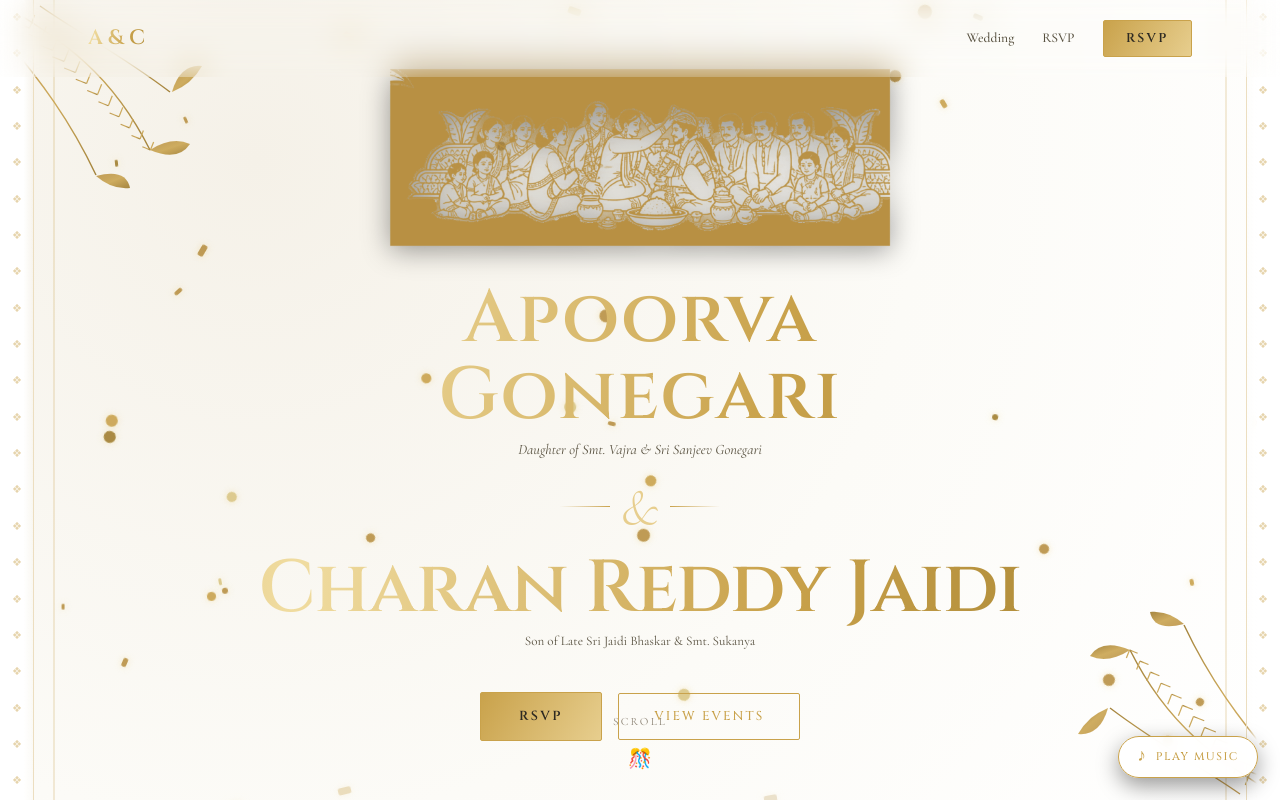
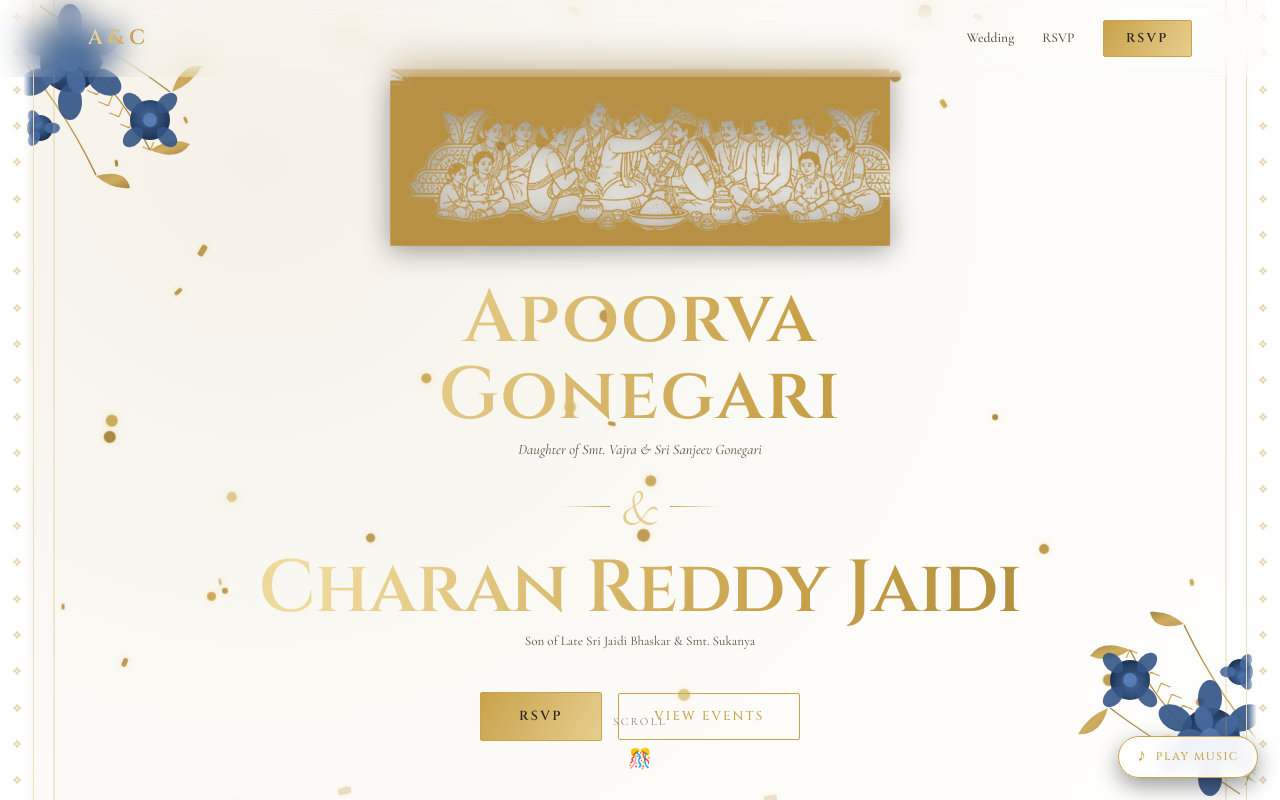
Before and after one commit to charanreddy7cr7/charan-appu-invite, a Next.js app: page / in a window 1280 px wide. Both pictures are taken after a click on the button "OPEN INVITATION". Shown: the top 800 px of the page. Built offline with nearby package versions, Linux system fonts and the light colour scheme.

Commit message:
Restore navy roses as solid petal blooms (removed concentric circle rings)

```diff
--- a/app/components/FloralCorner.tsx
+++ b/app/components/FloralCorner.tsx
@@ -76,6 +76,52 @@ export function FloralCorner({
         <path d="M172 92 q 20 -8 30 -26 q -22 -2 -30 26 z" />
       </g>
 
+      {/* ── Navy roses (solid petal blooms, no concentric rings) ── */}
+      {/* large rose near the corner */}
+      <g transform="translate(70 62)">
+        <circle r="30" fill="url(#fcRoseA)" />
+        <g fill="#2B4E80" opacity="0.92">
+          {[30, 90, 150, 210, 270, 330].map((a) => {
+            const r = (a * Math.PI) / 180;
+            return <ellipse key={a} cx={Math.cos(r) * 40} cy={Math.sin(r) * 40} rx="18" ry="12"
+              transform={`rotate(${a} ${Math.cos(r) * 40} ${Math.sin(r) * 40})`} />;
+          })}
+        </g>
+        <g fill="#3E6299" opacity="0.95">
+          {[0, 72, 144, 216, 288].map((a) => {
+            const r = (a * Math.PI) / 180;
+            return <ellipse key={a} cx={Math.cos(r) * 20} cy={Math.sin(r) * 20} rx="13" ry="9"
+              transform={`rotate(${a} ${Math.cos(r) * 20} ${Math.sin(r) * 20})`} />;
+          })}
+        </g>
+        <circle r="10" fill="#4E77B0" />
+      </g>
+
+      {/* medium rose */}
+      <g transform="translate(150 120)">
+        <circle r="20" fill="url(#fcRoseB)" />
+        <g fill="#2B4E80" opacity="0.9">
+          {[45, 135, 225, 315].map((a) => {
+            const r = (a * Math.PI) / 180;
+            return <ellipse key={a} cx={Math.cos(r) * 24} cy={Math.sin(r) * 24} rx="12" ry="8"
+              transform={`rotate(${a} ${Math.cos(r) * 24} ${Math.sin(r) * 24})`} />;
+          })}
+        </g>
+        <circle r="7" fill="#4E77B0" />
+      </g>
+
+      {/* small bud */}
+      <g transform="translate(40 128)">
+        <circle r="13" fill="url(#fcRoseA)" />
+        <g fill="#3E6299" opacity="0.9">
+          {[0, 120, 240].map((a) => {
+            const r = (a * Math.PI) / 180;
+            return <ellipse key={a} cx={Math.cos(r) * 12} cy={Math.sin(r) * 12} rx="8" ry="5.5"
+              transform={`rotate(${a} ${Math.cos(r) * 12} ${Math.sin(r) * 12})`} />;
+          })}
+        </g>
+      </g>
+
     </svg>
   );
 }
```
